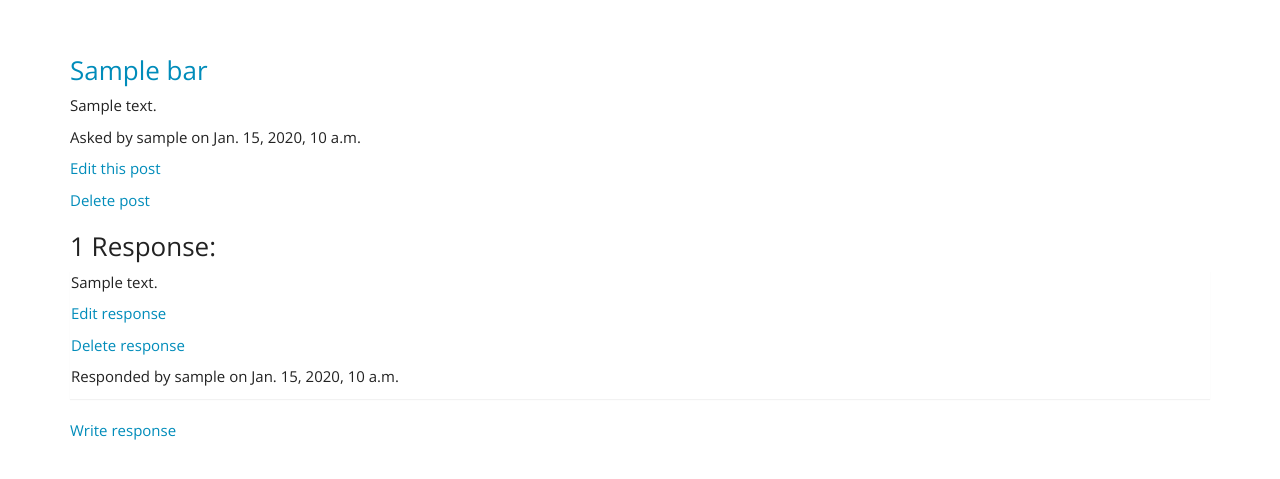
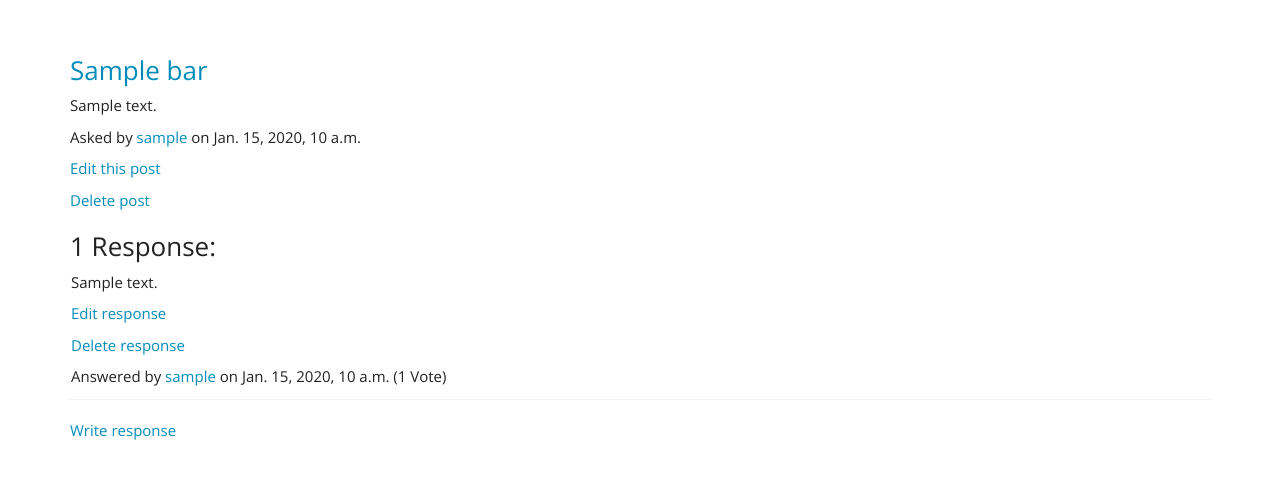
Before and after one commit to avinci1015/qu_nl, a Django app: page /bar/1/ in a window 1280 px wide. Shown: the part 45-524 px from the top of the page. Run offline with Django 3.2, Linux system fonts and the light colour scheme; a user stored in the database is signed in; tables that the repository leaves empty hold one stand-in row (values such as "Sample post"); some libraries are stand-ins or nearby versions.

Commit message:
Add user profile links

```diff
--- a/templates/bar/bar_detail.html
+++ b/templates/bar/bar_detail.html
@@ -2,7 +2,9 @@
 {% block content %}
 <h3><a href="{{ bar.get_absolute_url }}">{{ bar.title }}</a></h3>
 <p>{{ bar.description }}</p>
-<p>Asked by {{ bar.user.username }} on {{ bar.created_at }}</p>
+
+<p>Asked by <a href="{% url 'user_detail' slug=bar.user.username %}">{{ bar.user.username }}</a> on {{ bar.created_at }}</p>
+
 {% if bar.user == user %}
 <p><a href="{% url 'bar_update' pk=bar.id %}">Edit this post</a></p>
 <p><a href="{% url 'bar_delete' pk=bar.id %}">Delete post</a></p>
@@ -17,7 +19,7 @@
     <p><a href="{% url 'response_update' bar_pk=bar.id response_pk=response.id %}">Edit response</a></p>
     <p><a href="{% url 'response_delete' bar_pk=bar.id response_pk=response.id %}">Delete response</a></p>
 {% endif %}
-    <p>Responded by {{ response.user.username }} on {{ response.created_at }}</p>
+   <p>Answered by <a href="{% url 'user_detail' slug=response.user.username %}">{{ response.user.username }}</a> on {{ response.created_at }} ({{ response.vote_set.all.count }} Vote{{ response.vote_set.all.count|pluralize }})</p>
 </div>
 {% endfor %}
 {% if not user_answers %}
--- a/templates/bar/bar_list.html
+++ b/templates/bar/bar_list.html
@@ -3,7 +3,9 @@
 {% for bar in object_list %}
 <div class="panel">
   <h3><a href="{{ bar.get_absolute_url }}">{{ bar.title }}</a></h3>
-    <p>Asked by {{ bar.user.username }} on {{ bar.created_at }}</p>
+
+   <p>Asked by <a href="{% url 'user_detail' slug=bar.user.username %}">{{ bar.user.username }}</a> on {{ bar.created_at }}</p>
+
 <p>{{ response.vote_set.all.count }} Vote{{ response.vote_set.all.count|pluralize }}</p>
 <form method="post" action="{% url 'vote' %}">
     {% csrf_token %}
```
